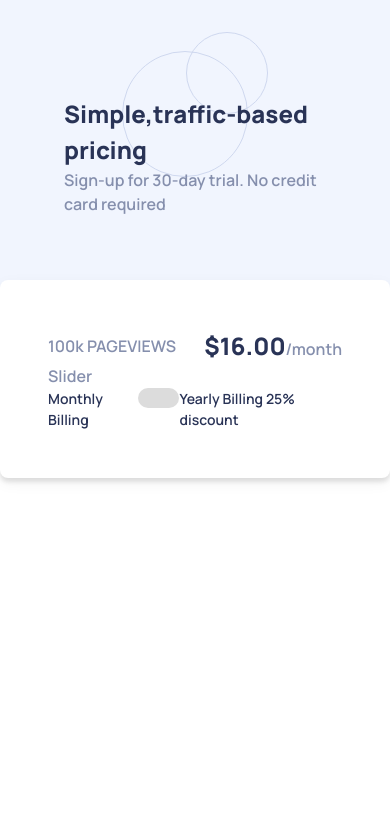
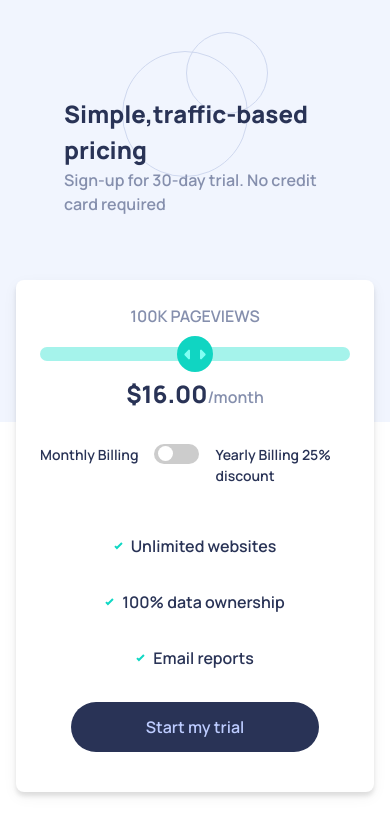
Before and after one commit to filipesaretta/card-price, a React (Vite) app: page / in a window 390 px wide. Shown: the top 836 px of the page. Built offline with nearby package versions, Linux system fonts and the light colour scheme.

Commit message:
Responsive and create slider

```diff
--- a/src/components/CardSlider/index.tsx
+++ b/src/components/CardSlider/index.tsx
@@ -7,25 +7,49 @@ import {
   Price,
   PaymentToggle,
   Toggle,
+  Details,
 } from "./style";
+
+import check from "../../assets/icon-check.svg";
 
 export function CardSlider() {
   return (
     <Card>
       <SliderSection>
         <PriceSection>
-          <PageViews>100k PAGEVIEWS</PageViews>
-          <Slider>Slider</Slider>
+          <PageViews>100K PAGEVIEWS</PageViews>
+          <Slider>
+            <span>
+              <input type="range" />
+            </span>
+          </Slider>
           <Price>
             <span>$16.00</span>/month
           </Price>
         </PriceSection>
         <PaymentToggle>
           <span>Monthly Billing</span>
-          <Toggle></Toggle>
+          <Toggle>
+            <input type="checkbox" />
+            <span></span>
+          </Toggle>
           <span>Yearly Billing 25% discount</span>
         </PaymentToggle>
       </SliderSection>
+      <Details>
+        <div>
+          <span>
+            <img src={check} alt="" /> Unlimited websites
+          </span>
+          <span>
+            <img src={check} alt="" /> 100% data ownership
+          </span>
+          <span>
+            <img src={check} alt="" /> Email reports
+          </span>
+        </div>
+        <button>Start my trial</button>
+      </Details>
     </Card>
   );
 }
--- a/src/components/CardSlider/style.ts
+++ b/src/components/CardSlider/style.ts
@@ -1,10 +1,18 @@
 import styled from "styled-components";
+import iconSlider from "../../assets/icon-slider.svg";
 
 export const Card = styled.div`
+  max-width: 500px;
+  position: relative;
+  padding: 1.5rem;
+  box-shadow: 0 5px 15px rgba(0, 0, 0, 0.05), 0 4px 4px rgba(0, 0, 0, 0.1);
   background-color: ${(props) => props.theme.white};
-  box-shadow: 0 5px 15px rgba(0, 0, 0, 0.05), 0 4px 4px rgba(0, 0, 0, 0.1);
-  padding: 3rem;
   border-radius: 8px;
+  margin: 0 1rem;
+
+  @media (min-width: 525px) {
+    width: 500px;
+  }
 `;
 
 export const PriceSection = styled.div`
@@ -20,34 +28,158 @@ export const PriceSection = styled.div`
   }
 `;
 
-export const SliderSection = styled.div``;
+export const SliderSection = styled.div`
+  display: grid;
+  grid-template-columns: 1fr;
+  row-gap: 2rem;
+`;
 
 export const PageViews = styled.p`
-  grid-column: 1;
+  grid-column: 1 / -1;
   grid-row: 1;
+  justify-self: center;
+  text-transform: uppercase;
+
+  @media (min-width: 525px) {
+    justify-self: start;
+    grid-column: 1;
+  }
 `;
 
 export const Slider = styled.div`
   grid-column: 1 / -1;
   grid-row: 2;
+  height: 3rem;
+  display: grid;
+  align-items: center;
+
+  input {
+    -webkit-appearance: none;
+    appearance: none;
+    height: 0.875rem;
+    background-color: ${(props) => props.theme.cyan300};
+    border-radius: 8px;
+    width: 100%;
+
+    &::-webkit-slider-thumb {
+      background: url(${iconSlider}) no-repeat center;
+      position: relative;
+      -webkit-appearance: none;
+      appearance: none;
+      height: 2.2rem;
+      width: 2.2rem;
+      border-radius: 100%;
+      background-color: ${(props) => props.theme.cyan500};
+    }
+  }
 `;
 
 export const Price = styled.p`
-  grid-column: 2;
-  grid-row: 1;
-  justify-self: end;
+  grid-column: 1 / -1;
+  grid-row: 3;
+  justify-self: center;
+
+  @media (min-width: 525px) {
+    grid-row: 1;
+    justify-self: end;
+    grid-column: 2;
+  }
 `;
 
 export const PaymentToggle = styled.div`
-  display: flex;
-  justify-content: space-around;
+  display: grid;
+  grid-template-columns: auto auto auto;
+  gap: 1rem;
+  justify-content: center;
+
   font-size: 0.875rem;
   color: ${(props) => props.theme.grayBlue800};
 `;
 
-export const Toggle = styled.div`
+export const Toggle = styled.label`
+  position: relative;
   width: 45px;
   height: 20px;
-  border-radius: 15px;
-  background-color: gainsboro;
+
+  input {
+    opacity: 0;
+    width: 0;
+    height: 0;
+  }
+
+  input:checked + span:before {
+    transform: translateX(22px);
+  }
+
+  input:checked + span {
+    background-color: ${(props) => props.theme.cyan500};
+  }
+
+  span {
+    position: absolute;
+    cursor: pointer;
+    top: 0;
+    left: 0;
+    right: 0;
+    bottom: 0;
+    background-color: #ccc;
+    transition: 0.4s;
+    border-radius: 15px;
+
+    &:before {
+      position: absolute;
+      content: "";
+      height: 15px;
+      width: 15px;
+      left: 4px;
+      bottom: 3px;
+      background-color: white;
+      transition: 300ms ease-in;
+      border-radius: 50%;
+      background-color: ${(props) => props.theme.white};
+    }
+  }
 `;
+
+export const Details = styled.div`
+  display: grid;
+  grid-template-columns: 1fr;
+  row-gap: 2rem;
+  margin-top: 3rem;
+  padding-bottom: 1rem;
+
+  @media (min-width: 525px) {
+    grid-template-columns: 1fr 1fr;
+  }
+
+  button {
+    background-color: ${(props) => props.theme.grayBlue800};
+    border: none;
+    color: ${(props) => props.theme.blue500};
+    border-radius: 50px;
+    height: 50px;
+    width: 80%;
+    justify-self: center;
+    align-self: center;
+    cursor: pointer;
+  }
+
+  div {
+    display: flex;
+    flex-direction: column;
+    align-items: center;
+    gap: 2rem;
+
+    @media (min-width: 525px) {
+      align-items: flex-start;
+      gap: 0.5rem;
+    }
+
+    span {
+      display: grid;
+      grid-template-columns: max-content 1fr;
+      align-items: center;
+      gap: 0.5rem;
+    }
+  }
+`;
```
